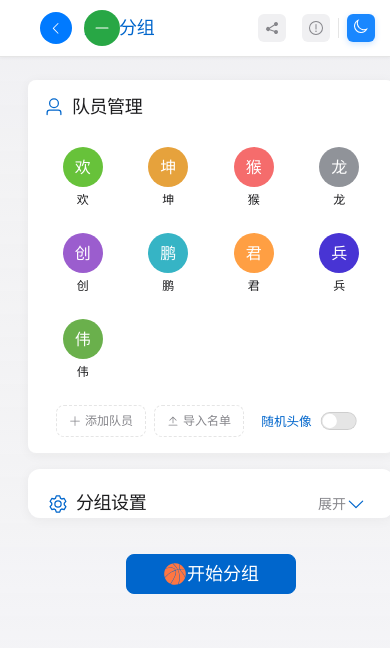
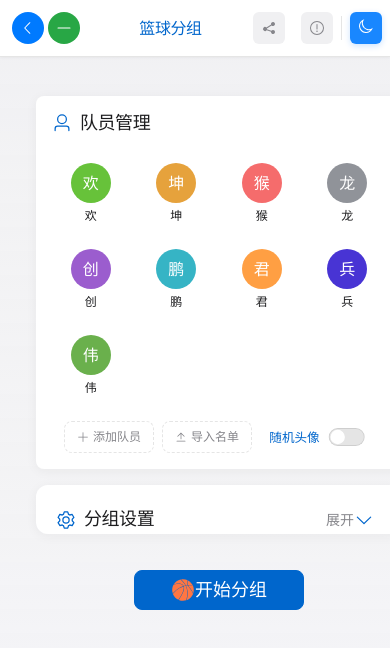
Before and after one commit to HUHAGE/coder-toolbox, a Vue app: page /#/tools/basketball-group in a window 390 px wide. Shown: the top 648 px of the page. Built offline with nearby package versions, Linux system fonts and the light colour scheme.

Commit message:
移动端适配

```diff
--- a/src/components/ToolLayout.vue
+++ b/src/components/ToolLayout.vue
@@ -265,6 +265,11 @@ const toggleTheme = () => {
   position: relative;
   margin: 0;
   padding-left: 88px;
+
+  @media (max-width: 768px) {
+    padding-left: 80px;
+    justify-content: center;
+  }
 }
 
 .back-button {
@@ -281,6 +286,13 @@ const toggleTheme = () => {
   color: white;
   cursor: pointer;
   transition: all 0.3s cubic-bezier(0.4, 0, 0.2, 1);
+
+  @media (max-width: 768px) {
+    left: 4px;
+    width: 32px;
+    height: 32px;
+    z-index: 10;
+  }
 }
 
 .back-button:hover {
@@ -315,6 +327,13 @@ const toggleTheme = () => {
   color: white;
   cursor: pointer;
   transition: all 0.3s cubic-bezier(0.4, 0, 0.2, 1);
+
+  @media (max-width: 768px) {
+    left: 40px;
+    width: 32px;
+    height: 32px;
+    z-index: 10;
+  }
 }
 
 .minimize-button:hover {
@@ -335,6 +354,11 @@ const toggleTheme = () => {
   display: flex;
   align-items: center;
   gap: 8px;
+
+  @media (max-width: 768px) {
+    max-width: calc(100% - 80px);
+    overflow: hidden;
+  }
 }
 
 .tool-icon,
@@ -353,6 +377,14 @@ const toggleTheme = () => {
   font-weight: 600;
   color: var(--primary-color);
   margin: 0;
+
+  @media (max-width: 768px) {
+    font-size: 1rem;
+    white-space: nowrap;
+    overflow: hidden;
+    text-overflow: ellipsis;
+    max-width: 100%;
+  }
 }
 
 .header-right {
@@ -360,6 +392,12 @@ const toggleTheme = () => {
   align-items: center;
   gap: 8px;
   margin-right: 0;
+
+  @media (max-width: 768px) {
+    margin-right: 0;
+    gap: 4px;
+    flex-shrink: 0;
+  }
 }
 
 .divider {
@@ -508,50 +546,20 @@ const toggleTheme = () => {
 @media (max-width: 768px) {
   .tool-header {
     height: 56px;
-    padding: 0 1rem;
+    padding: 0;
+  }
+
+  .header-content {
+    padding: 0 8px;
+    justify-content: space-between;
   }
 
   .header-center {
-    padding-left: 44px;
-  }
-
-  .back-button {
-    left: 0;
-    width: 32px;
-    height: 32px;
-  }
-
-  .back-icon {
-    font-size: 1.1em;
-  }
-
-  .tool-info {
-    margin-left: 0;
-  }
-
-  .tool-title {
-    font-size: 1.125rem;
+    flex: 1;
   }
 
   .header-right {
-    margin-right: -25px;
-    gap: 4px;
-  }
-
-  .action-btn,
-  .theme-toggle {
-    width: 28px;
-    height: 28px;
-    padding: 4px;
-  }
-
-  .divider {
-    height: 20px;
-  }
-
-  .tool-content {
-    padding: 1.5rem 1rem;
-    padding-top: calc(56px + 1.5rem);
+    flex: 0 0 auto;
   }
 }
 
```
